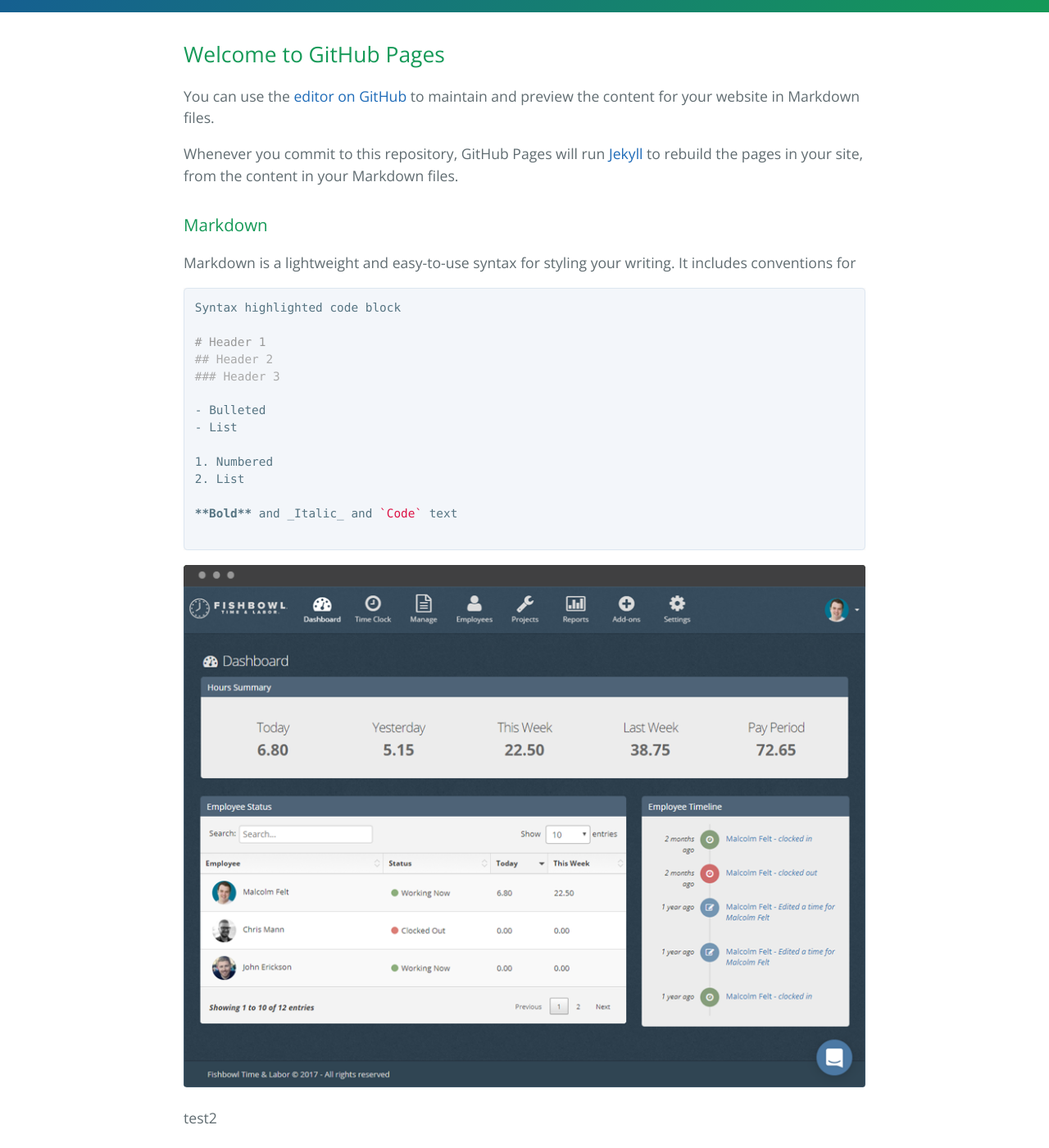
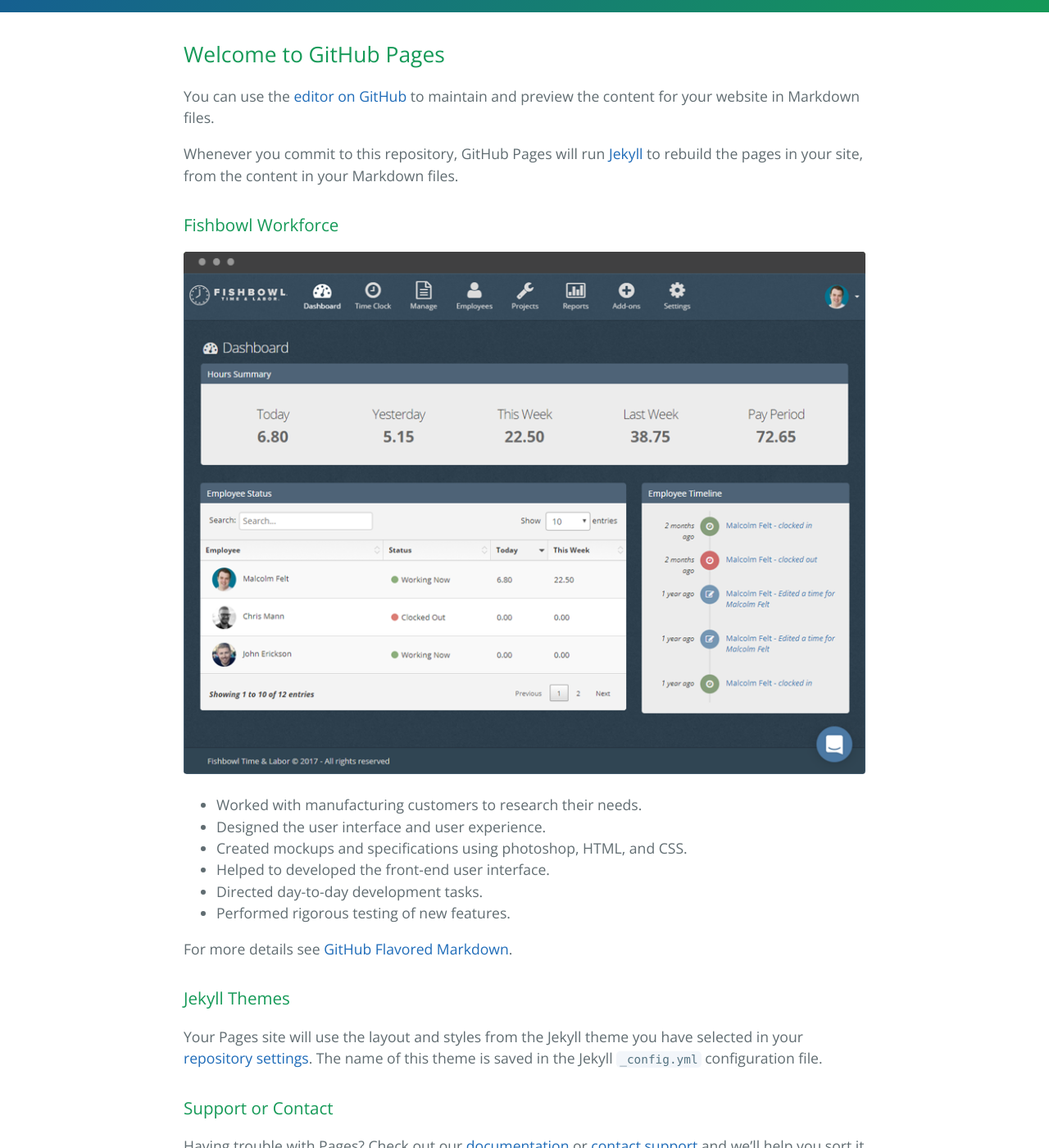
Before and after one commit to mfelt/mfelt.github.io, a Jekyll site: the page built from index.md, in a window 1280 px wide and 1400 px high, scrolled down 332 px. Shown: the whole window at 82% size. Built offline with Jekyll 4.4.1, drawn with Linux system fonts in a browser that asks for light colours; our own code applies the rules of GitHub Pages for plain Markdown files.

Commit message:
Update index.md

````diff
--- a/index.md
+++ b/index.md
@@ -4,30 +4,17 @@ You can use the [editor on GitHub](https://github.com/mfelt/mfelt.github.io/edit
 
 Whenever you commit to this repository, GitHub Pages will run [Jekyll](https://jekyllrb.com/) to rebuild the pages in your site, from the content in your Markdown files.
 
-### Markdown
-
-Markdown is a lightweight and easy-to-use syntax for styling your writing. It includes conventions for
-
-```markdown
-Syntax highlighted code block
-
-# Header 1
-## Header 2
-### Header 3
-
-- Bulleted
-- List
-
-1. Numbered
-2. List
-
-**Bold** and _Italic_ and `Code` text
-
-```
+### Fishbowl Workforce
 
 {% include image image="workforce" %}
 
-test2
+- Worked with manufacturing customers to research their needs.
+- Designed the user interface and user experience.
+- Created mockups and specifications using photoshop, HTML, and CSS.
+- Helped to developed the front-end user interface.
+- Directed day-to-day development tasks.
+- Performed rigorous testing of new features.
+
 
 For more details see [GitHub Flavored Markdown](https://guides.github.com/features/mastering-markdown/).
 
````
